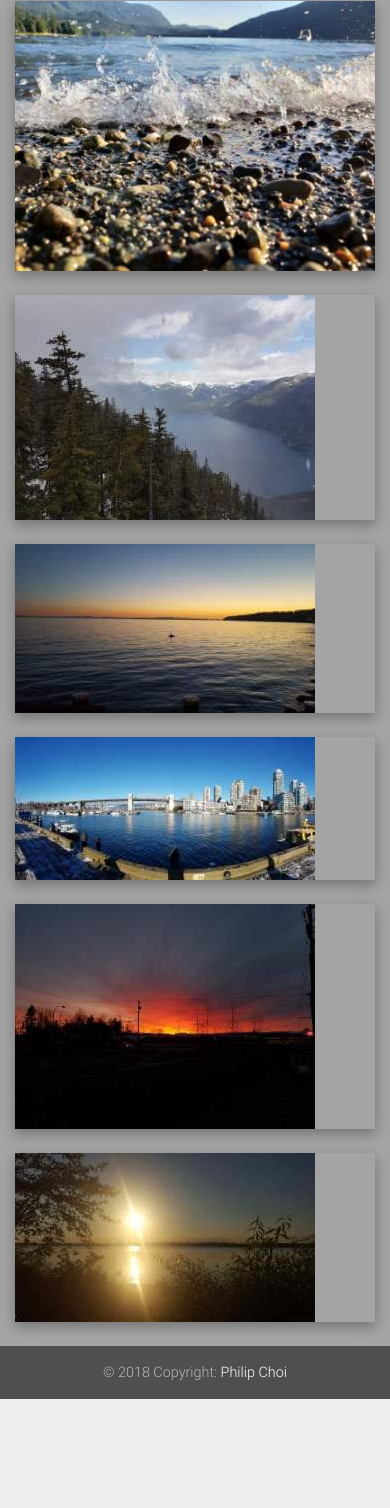
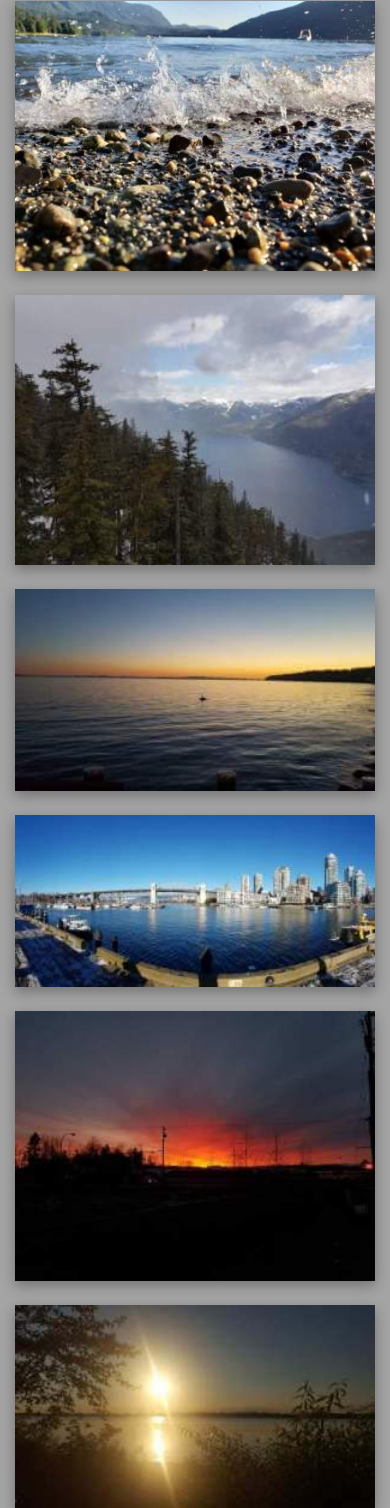
Before and after one commit to sksmsdkdl23/sksmsdkdl23.github.io, a plain HTML site: page index.html in a window 390 px wide. Shown: the part 4957-6465 px from the top of the page. Before the commit the page ends 6356 px from the top, so only its background shows below. Drawn offline with nearby package versions, Linux system fonts and the light colour scheme; files whose address does not match are found by name.

Commit message:
mobile photo fix

```diff
--- a/css/style.css
+++ b/css/style.css
@@ -40,9 +40,16 @@ main {
     padding-bottom: 20px !important;
 }
 
-.photo-section > h3 {
+.row > h3 {
     margin: auto;
     margin-bottom: 15px;
+}
+
+@media only screen and (max-width: 600px) {
+    .photos {
+        max-width: 100%;
+        min-width: 100%;
+    }
 }
 
 .footer-copyright {
--- a/index.html
+++ b/index.html
@@ -325,43 +325,43 @@
 
     <footer class="page-footer font-small mdb-color lighten-3 pt-4" style="background-color: #a5a4a4 !important;">
         <div class="container">
-            <div class="row photo-section">
+            <div class="row">
                 <h3>Photos By Me</h3>
             </div>
             <div class="row">
                 <div class="col-lg-2 col-md-2 col-sm-2 mb-4">
                     <div class="view overlay z-depth-1-half">
-                        <img src="img/personal-img/lake2.jpg" class="img-fluid" alt="">
+                        <img src="img/personal-img/lake2.jpg" class="img-fluid photos" alt="">
                         <div class="mask rgba-white-light"></div>
                     </div>
                 </div>
                 <div class="col-lg-2 col-md-2 col-sm-2 mb-4">
                     <div class="view overlay z-depth-1-half">
-                        <img src="img/personal-img/mountain.jpg" class="img-fluid" alt="">
+                        <img src="img/personal-img/mountain.jpg" class="img-fluid photos" alt="">
                         <div class="mask rgba-white-light"></div>
                     </div>
                 </div>
                 <div class="col-lg-2 col-md-2 col-sm-2 mb-4">
                     <div class="view overlay z-depth-1-half">
-                        <img src="img/personal-img/ocean.jpg" class="img-fluid" alt="">
+                        <img src="img/personal-img/ocean.jpg" class="img-fluid photos" alt="">
                         <div class="mask rgba-white-light"></div>
                     </div>
                 </div>
                 <div class="col-lg-2 col-md-2 col-sm-2 mb-4">
                     <div class="view overlay z-depth-1-half">
-                        <img src="img/personal-img/panorama.jpg" class="img-fluid" alt="">
+                        <img src="img/personal-img/panorama.jpg" class="img-fluid photos" alt="">
                         <div class="mask rgba-white-light"></div>
                     </div>
                 </div>
                 <div class="col-lg-2 col-md-2 col-sm-2 mb-4">
                     <div class="view overlay z-depth-1-half">
-                        <img src="img/personal-img/sunset.jpg" class="img-fluid" alt="sunset">
+                        <img src="img/personal-img/sunset.jpg" class="img-fluid photos" alt="sunset">
                         <div class="mask rgba-white-light"></div>
                     </div>
                 </div>
                 <div class="col-lg-2 col-md-2 col-sm-2 mb-4">
                     <div class="view overlay z-depth-1-half">
-                        <img src="img/personal-img/sunset2.jpg" class="img-fluid" alt="sunset2">
+                        <img src="img/personal-img/sunset2.jpg" class="img-fluid photos" alt="sunset2">
                         <div class="mask rgba-white-light"></div>
                     </div>
                 </div>
```
